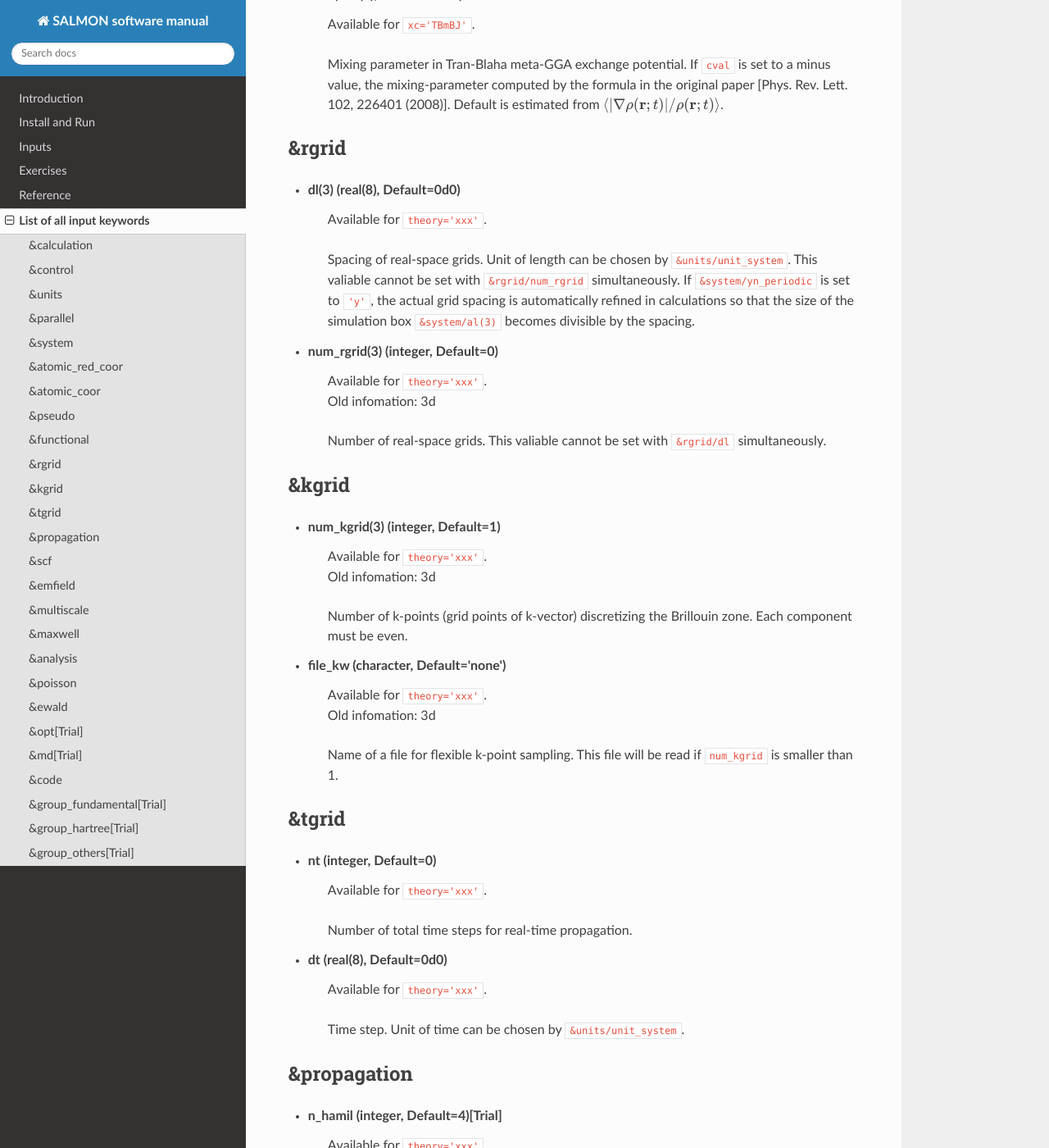
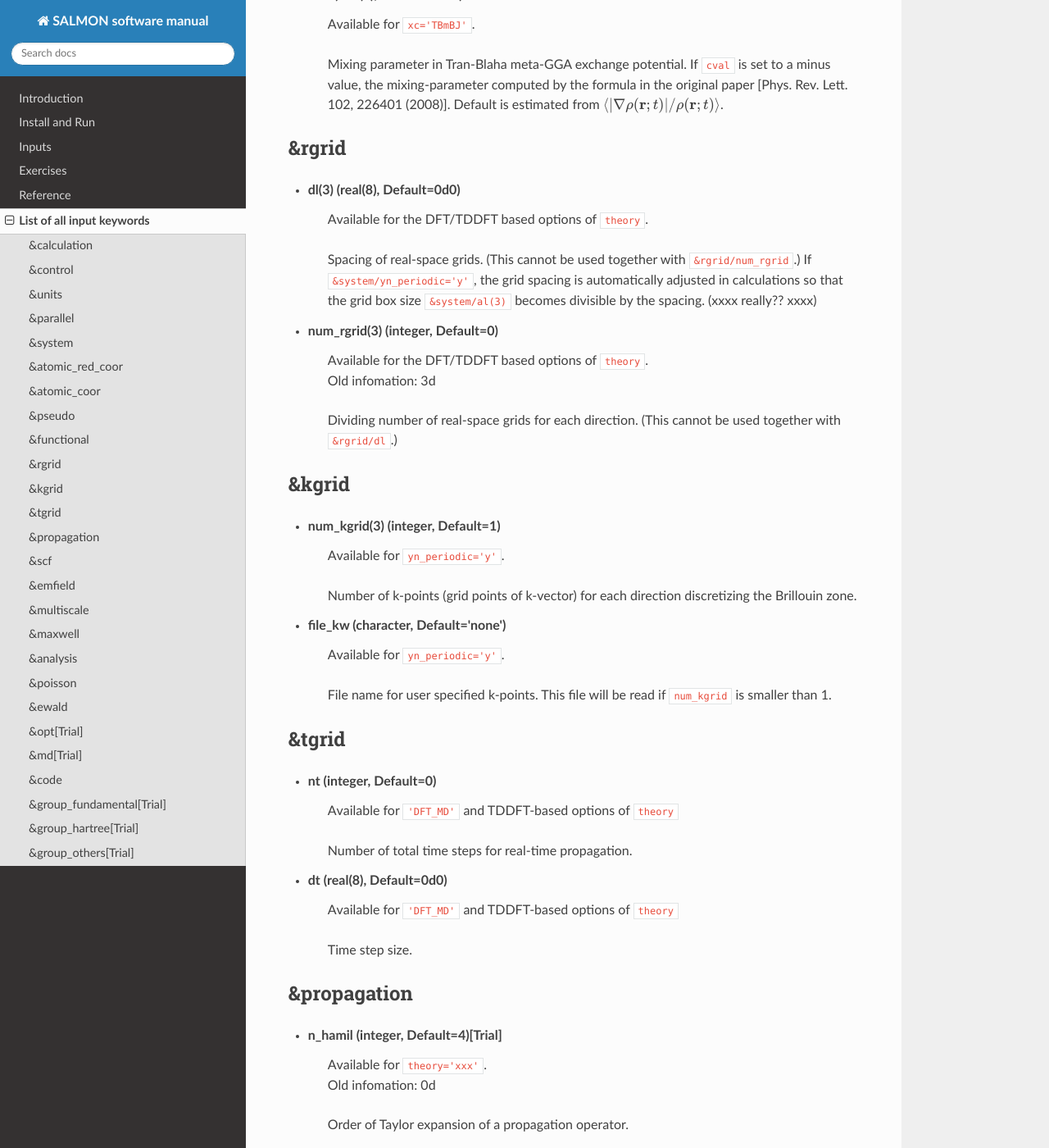
Before and after one commit to SALMON-TDDFT/SALMON-DOCS, a Sphinx documentation site: the page built from source/input_keyword_list.rst, in a window 1280 px wide and 1400 px high, scrolled down 9228 px. Shown: the whole window at 82% size. Built offline with Sphinx 7.4.7 and the Read the Docs theme 2.0.0, drawn with Linux system fonts in a browser that asks for light colours; formulas are drawn with MathJax 3.

Commit message:
Update input_keyword_list.rst

```diff
--- a/source/input_keyword_list.rst
+++ b/source/input_keyword_list.rst
@@ -332,38 +332,29 @@ Input for psudopotentials. Size of array (:) is equal to ``&system/nelem``.
 ------
 
 - **dl(3)** (real(8), Default=0d0)
-   | Available for ``theory='xxx'``.
-   Spacing of real-space grids. Unit of length can be chosen by
-   ``&units/unit_system``.
-   This valiable cannot be set with
-   ``&rgrid/num_rgrid`` simultaneously.
-   If ``&system/yn_periodic`` is set to ``'y'``,
-   the actual grid spacing is automatically refined in calculations
-   so that the size of the simulation box
-   ``&system/al(3)`` becomes divisible by the spacing.
+   | Available for the DFT/TDDFT based options of ``theory``.
+   Spacing of real-space grids.
+   (This cannot be used together with ``&rgrid/num_rgrid``.)
+   If ``&system/yn_periodic='y'``,
+   the grid spacing is automatically adjusted in calculations
+   so that the grid box size ``&system/al(3)`` becomes divisible by the spacing.  (xxxx really?? xxxx)
 
 - **num_rgrid(3)** (integer, Default=0)
-   | Available for ``theory='xxx'``.
+   | Available for the DFT/TDDFT based options of ``theory``.
    | Old infomation: 3d
-   Number of real-space grids.
-   This valiable cannot be set with
-   ``&rgrid/dl`` simultaneously.
-
+   Dividing number of real-space grids for each direction.
+   (This cannot be used together with ``&rgrid/dl``.)
 
 &kgrid
 ------
 
 - **num_kgrid(3)** (integer, Default=1)
-   | Available for ``theory='xxx'``.
-   | Old infomation: 3d
-   Number of k-points (grid points of k-vector) discretizing
-   the Brillouin zone.
-   Each component must be even.
+   | Available for ``yn_periodic='y'``.
+   Number of k-points (grid points of k-vector) for each direction discretizing the Brillouin zone.
 
 - **file_kw** (character, Default='none')
-   | Available for ``theory='xxx'``.
-   | Old infomation: 3d
-   Name of a file for flexible k-point sampling.
+   | Available for ``yn_periodic='y'``.
+   File name for user specified k-points.
    This file will be read if ``num_kgrid`` is smaller than 1.
 
 
@@ -371,12 +362,12 @@ Input for psudopotentials. Size of array (:) is equal to ``&system/nelem``.
 ------
 
 - **nt** (integer, Default=0)
-   | Available for ``theory='xxx'``.
+   | Available for ``'DFT_MD'`` and TDDFT-based options of ``theory``
    Number of total time steps for real-time propagation.
 
 - **dt** (real(8), Default=0d0)
-   | Available for ``theory='xxx'``.
-   Time step. Unit of time can be chosen by ``&units/unit_system``.
+   | Available for ``'DFT_MD'`` and TDDFT-based options of ``theory``
+   Time step size.
 
 
 &propagation
```
